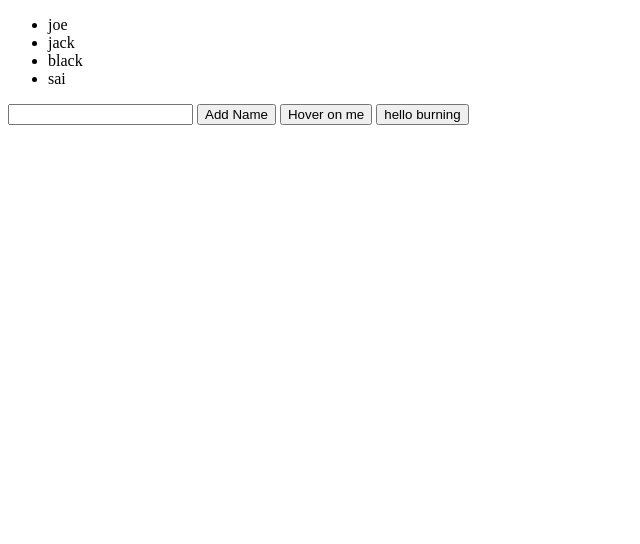
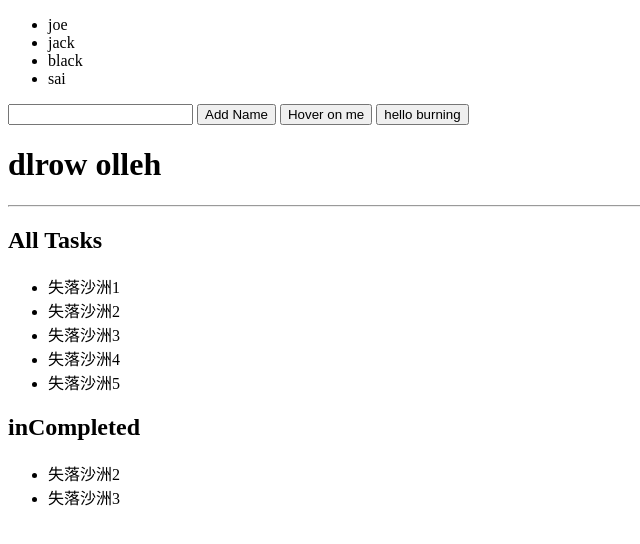
Before and after one commit to HIKALU-Z/learn-vue2, a plain HTML site: page index.html in a window 1280 px wide. Shown: the whole page, without its empty margins (0-640 px from the left). Drawn offline with nearby package versions, Linux system fonts and the light colour scheme.

Commit message:
learn to use computed and v-for

```diff
--- a/index.html
+++ b/index.html
@@ -23,20 +23,36 @@
         <!--<button v-bind:title="title">Hover on me</button>-->
         <button :title="title">Hover on me</button>
         <button :class="{'color-red':isLoading}" @click="toggleClass">hello burning</button>
-
+        <h1>{{reverseMessage}}</h1>
+        <hr>
+        <h2>All Tasks</h2>
+        <ul>
+            <li v-for="task in tasks" v-text="task.description"></li>
+        </ul>
+        <h2>inCompleted</h2>
+        <ul>
+            <li v-for="task in inCompleteTasks"  v-text="task.description"></li>
+        </ul>
     </div>
 
 
     <script src="js/vue.js"></script>
     <script>
-        // document.querySelector('#input').value = data.message;
         var app = new Vue({
             el: '#root',
             data: {
                 title:'i am  a title',
                 isLoading:false,
                 newName : '',
-                names: ['joe', 'jack', 'black', 'sai']
+                names: ['joe', 'jack', 'black', 'sai'],
+                message:'hello world',
+                tasks:[
+                    {description:'失落沙洲1',completed:true},
+                    {description:'失落沙洲2',completed:false},
+                    {description:'失落沙洲3',completed:false},
+                    {description:'失落沙洲4',completed:true},
+                    {description:'失落沙洲5',completed:true}
+                ]
             },
             methods:{
                 addName(){
@@ -45,6 +61,18 @@
                 },
                 toggleClass(){
                     this.isLoading = !this.isLoading
+                }
+            },
+            computed:{
+                reverseMessage(){
+                    return this.message.split('').reverse().join('')
+                },
+                inCompleteTasks(){
+                    return this.tasks.filter(task=>! task.completed)
+//                    it's equle to this function
+//                    this.tasks.filter(function (task) {
+//                        return !task.completed;
+//                    })
                 }
             }
         })
```
